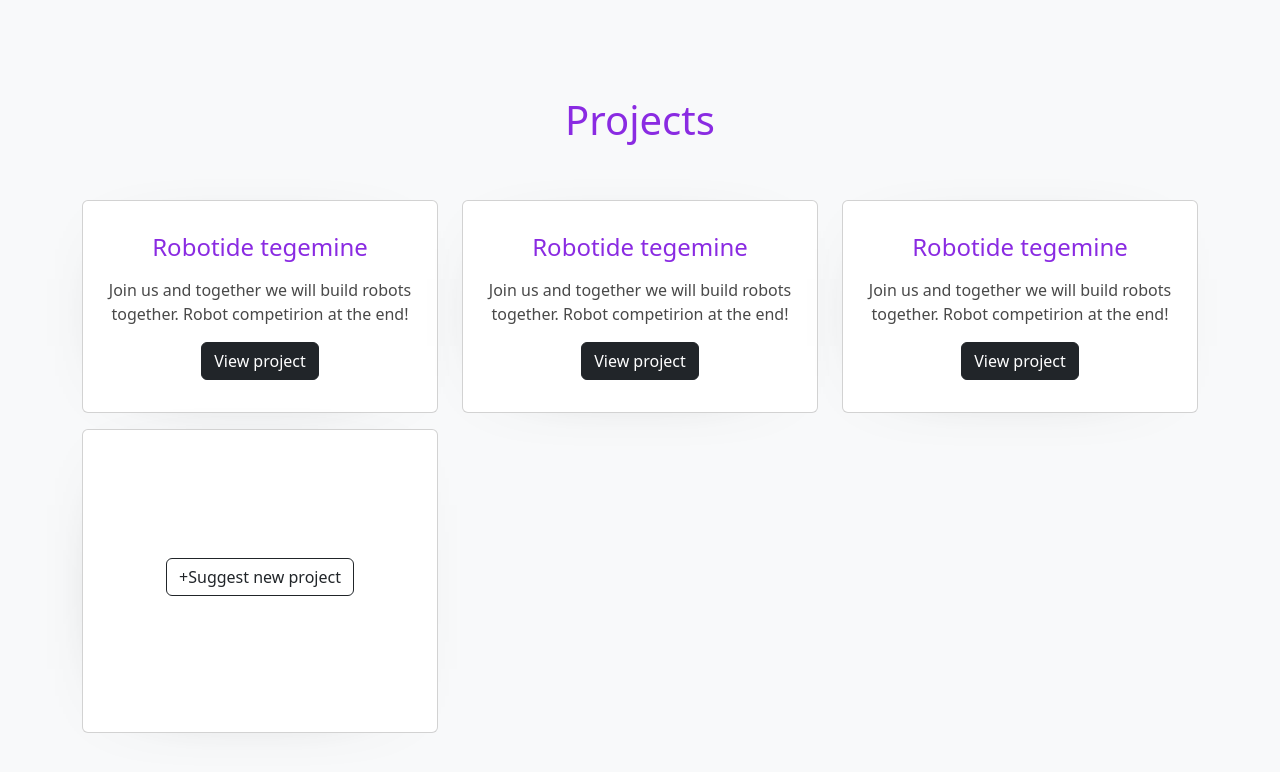
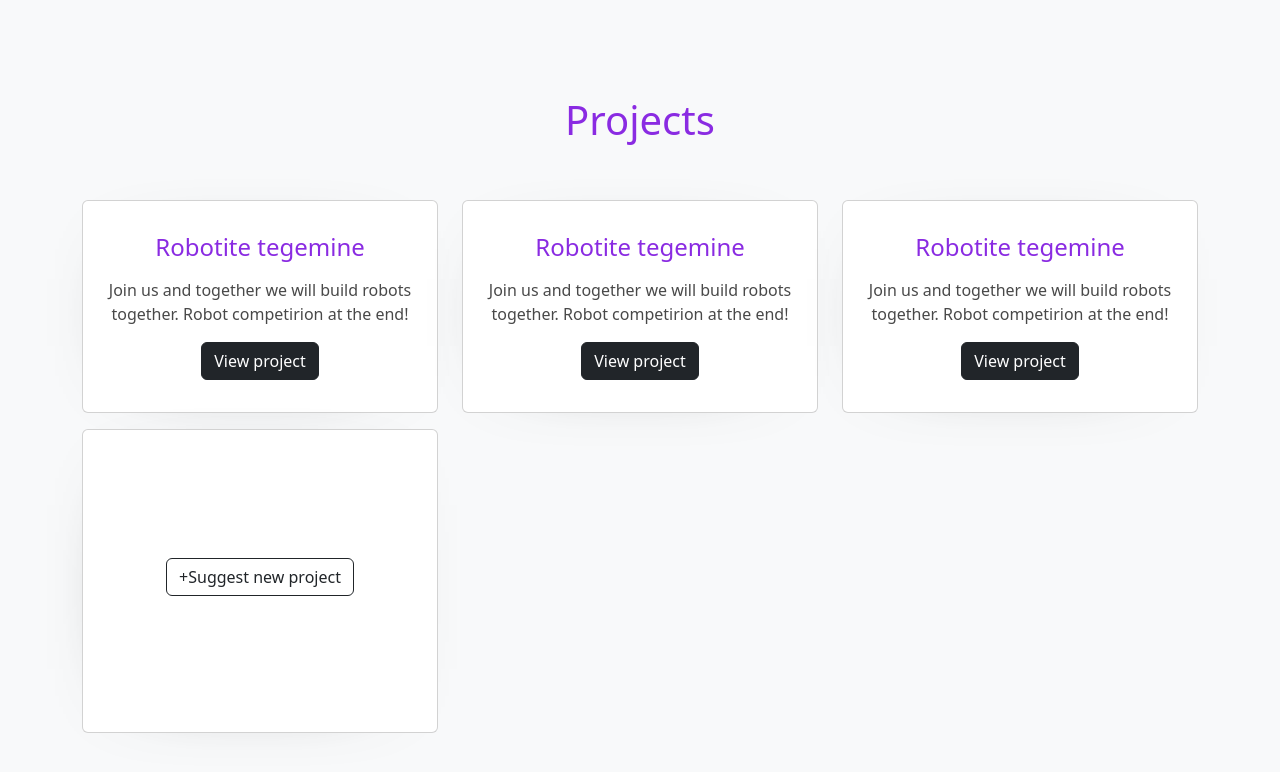
Before and after one commit to cailleach666/projects-web, a plain HTML site: page index.html in a window 1280 px wide. Drawn offline with nearby package versions, Linux system fonts and the light colour scheme.

Commit message:
Update index.html

```diff
--- a/index.html
+++ b/index.html
@@ -17,7 +17,7 @@
                 <div class="col-lg-4 mb-3">
                     <div class="card text-center py-3">
                         <div class="card-body">
-                            <h4 class="font-weight-bold pb-2">Robotide tegemine</h4>
+                            <h4 class="font-weight-bold pb-2">Robotite tegemine</h4>
                             <p>Join us and together we will build robots together. Robot competirion at the end!</p>
                             <button type="button" class="btn btn-dark">View project</button>
                     </div>
@@ -26,7 +26,7 @@
             <div class="col-lg-4 mb-3">
                 <div class="card text-center py-3">
                     <div class="card-body">
-                        <h4 class="font-weight-bold pb-2">Robotide tegemine</h4>
+                        <h4 class="font-weight-bold pb-2">Robotite tegemine</h4>
                         <p>Join us and together we will build robots together. Robot competirion at the end!</p>
                         <button type="button" class="btn btn-dark">View project</button>
                     </div>
@@ -35,7 +35,7 @@
             <div class="col-lg-4 mb-3">
                 <div class="card text-center py-3">
                     <div class="card-body">
-                        <h4 class="font-weight-bold pb-2">Robotide tegemine</h4>
+                        <h4 class="font-weight-bold pb-2">Robotite tegemine</h4>
                         <p>Join us and together we will build robots together. Robot competirion at the end!</p>
                         <button type="button" class="btn btn-dark">View project</button>
                     </div>
```
